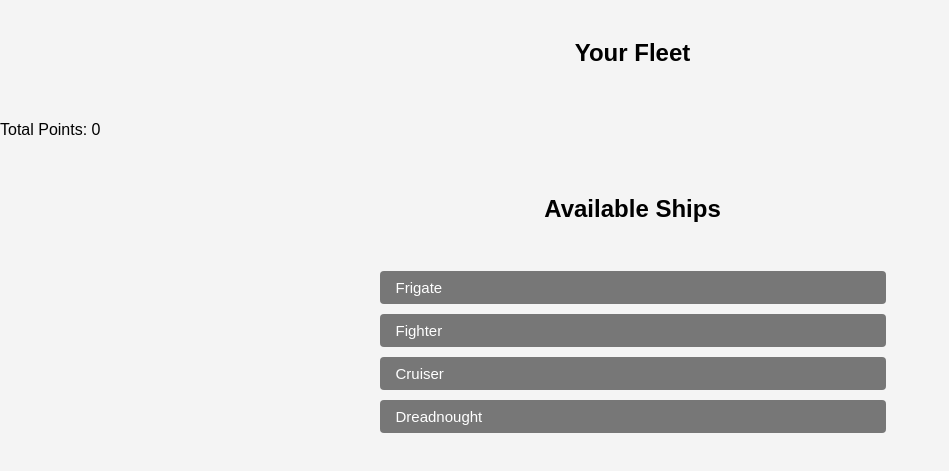
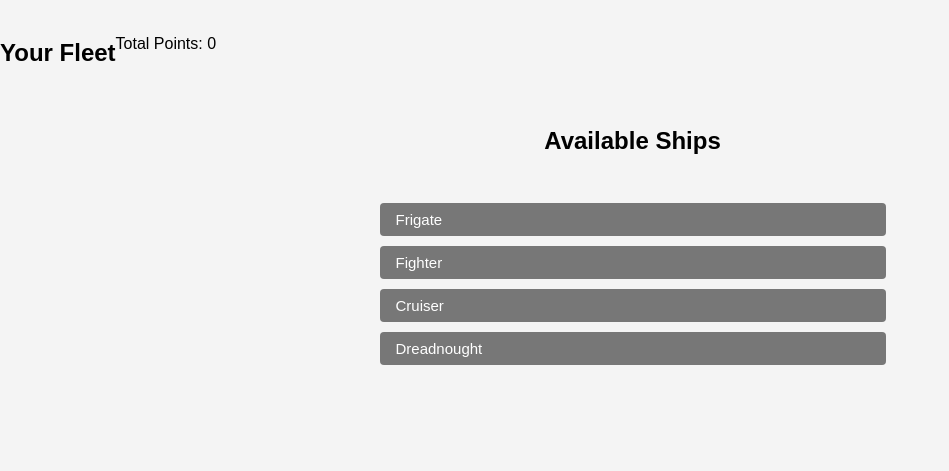
Before and after one commit to BirdlandJam/BraveSunSquadBuilder, a plain HTML site: page index.html in a window 1280 px wide. Shown: the part 61-532 px from the top of the page, without its empty margins (0-949 px from the left). Drawn offline with Linux system fonts and the light colour scheme.

Commit message:
Update styles.css

```diff
--- a/styles.css
+++ b/styles.css
@@ -18,6 +18,14 @@ h1, h2 {
   flex-wrap: wrap;
   flex-direction: column;
   justify-content: center;
+  margin-bottom: 20px;
+}
+
+#fleet {
+  display: flex;
+  flex-wrap: wrap;
+  justify-content: flex-start;
+  flex-direction: row;
   margin-bottom: 20px;
 }
 
```
